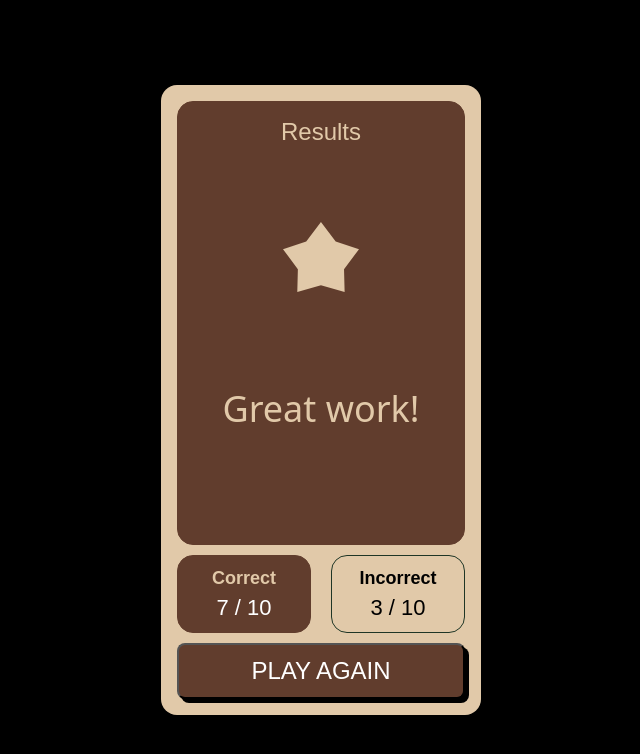
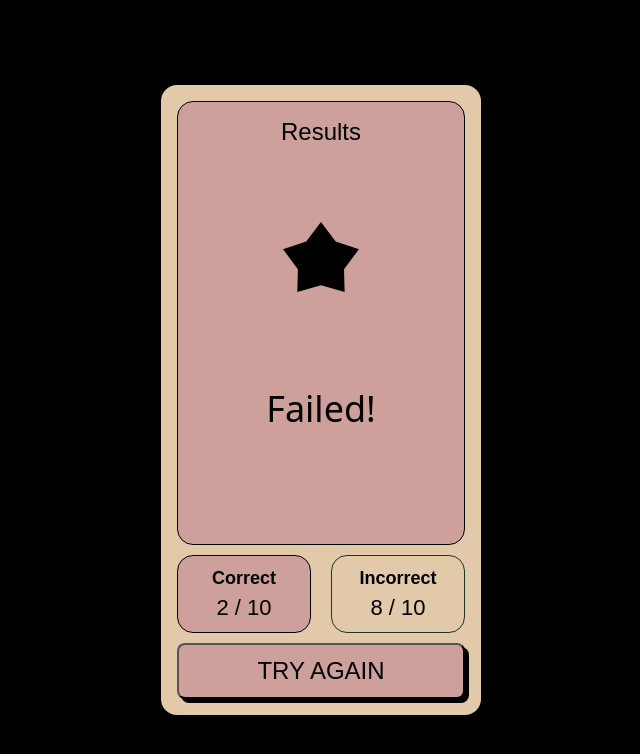
Before and after one commit to alxmcr/fe-quizmex-react-ts, a React (Vite) app: page /score in a window 1280 px wide. Shown: the top 754 px of the page, without its empty margins (319-959 px from the left). Built offline with nearby package versions, Linux system fonts and the light colour scheme; a web font is replaced by a local one.

Commit message:
improvements

```diff
--- a/src/pages/ScorePage/index.tsx
+++ b/src/pages/ScorePage/index.tsx
@@ -6,7 +6,7 @@ import "./ScorePage.scss";
 
 export function ScorePage() {
   const maxScoreQuiz = 10;
-  const correctScoreQuiz = 7;
+  const correctScoreQuiz = 2;
   const incorrectScoreQuiz = maxScoreQuiz - correctScoreQuiz;
   const { score } = useScoreVariant(correctScoreQuiz, maxScoreQuiz);
 
```
